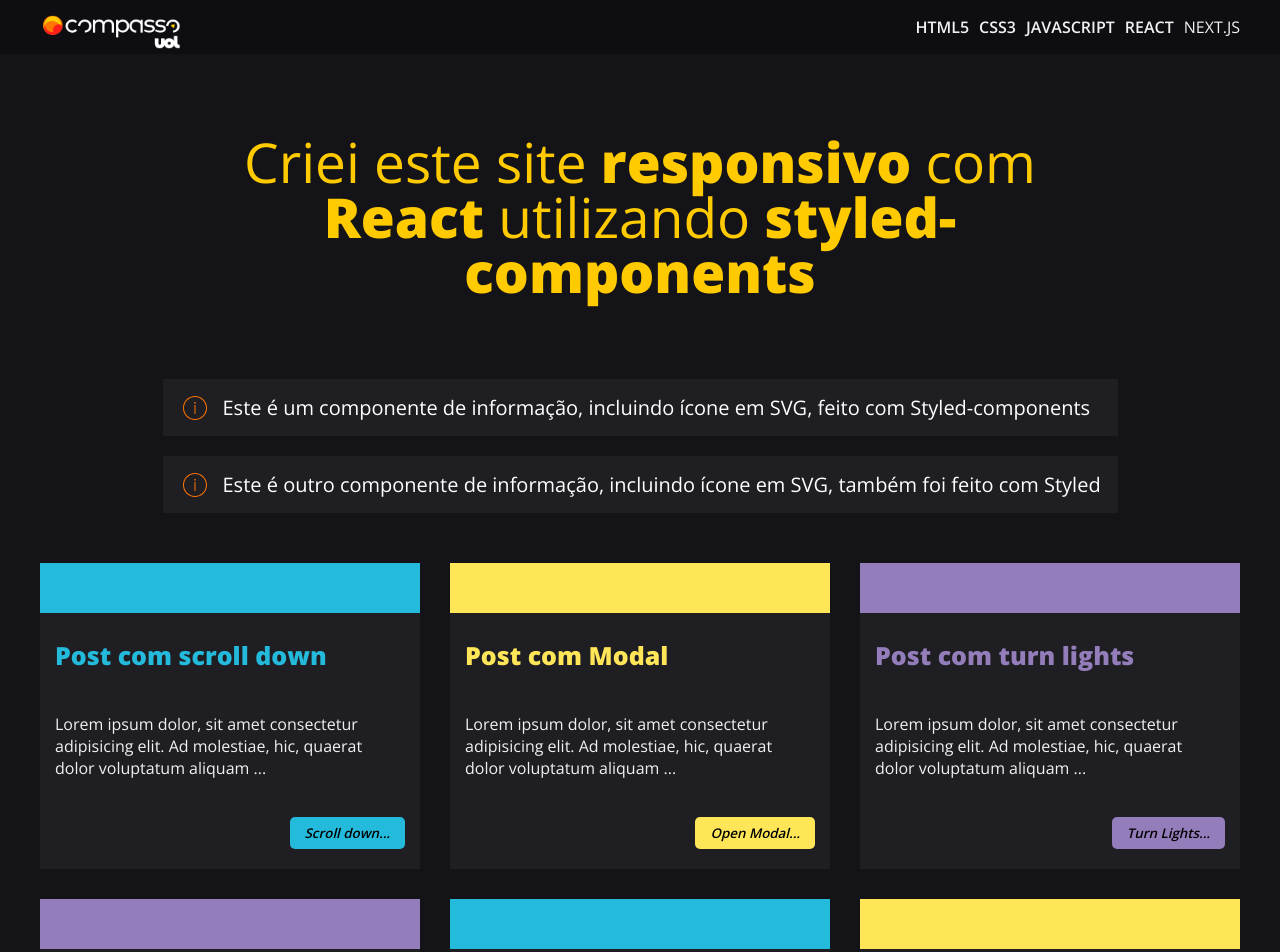
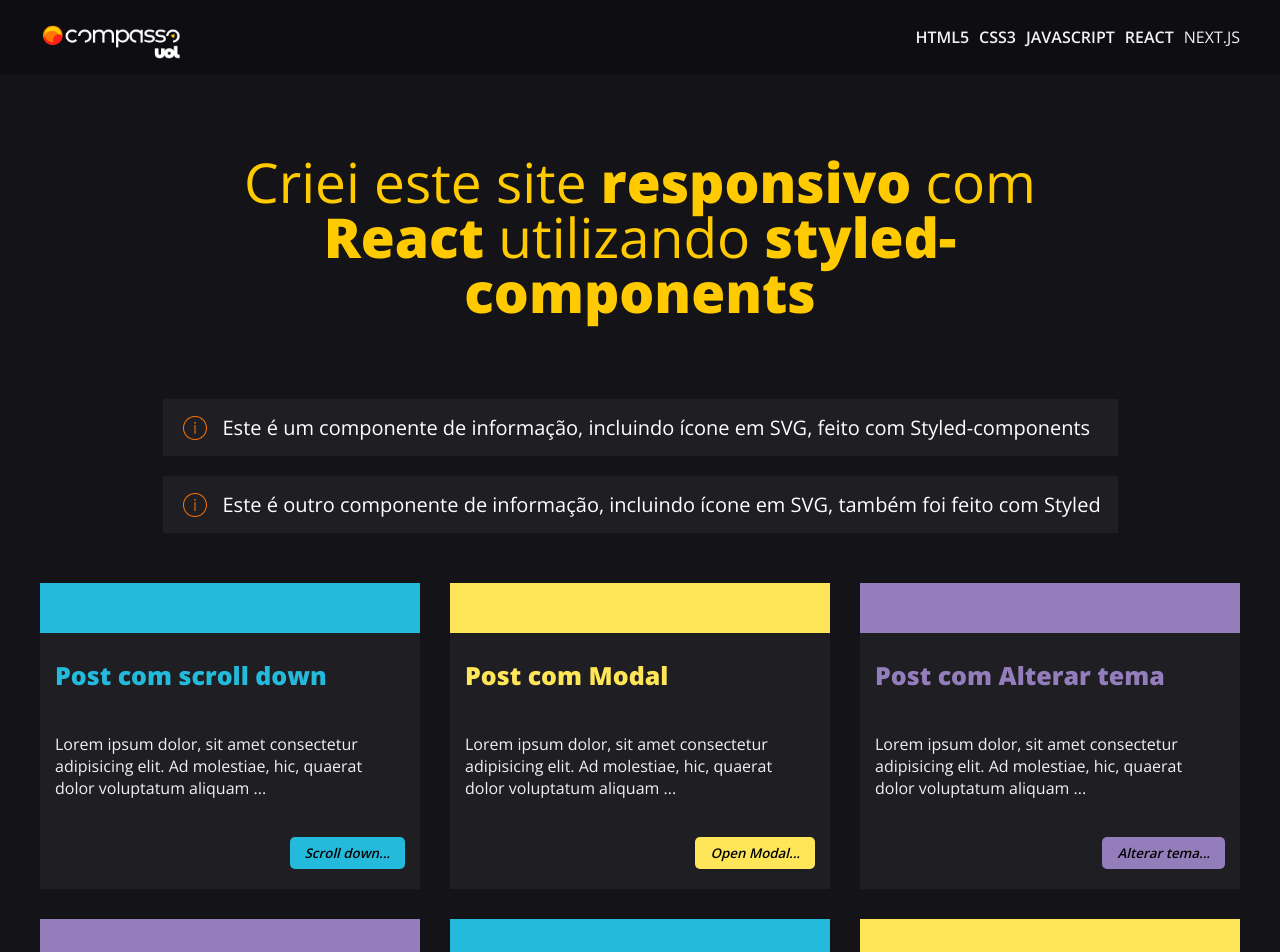
Before and after one commit to T14g/desafio-react, a React (Create React App) app: page / in a window 1280 px wide. Shown: the top 952 px of the page. Built offline with nearby package versions, Linux system fonts and the light colour scheme.

Commit message:
Styled header

```diff
--- a/src/components/header/header.styles.jsx
+++ b/src/components/header/header.styles.jsx
@@ -7,7 +7,7 @@ export const HeaderContainer = styled.header`
 export const InnerContainer = styled.div`
     max-width: 1200px;
     margin: 0 auto;
-    padding: 0 15px;
+    padding: 10px 15px;
 
     &::after{
         display: table:
--- a/src/components/post-grid/post-grid.component.jsx
+++ b/src/components/post-grid/post-grid.component.jsx
@@ -58,7 +58,7 @@ const PostGrid = ({ actions }) => {
             expandable: false
         },
         {
-            title: "Post com turn lights",
+            title: "Post com Alterar tema",
             content: `Lorem ipsum dolor, sit amet
             consectetur adipisicing elit. Ad molestiae,
             hic, quaerat dolor voluptatum aliquam
@@ -77,13 +77,13 @@ const PostGrid = ({ actions }) => {
             unde mollitia reiciendis explicabo bla
             nditiis est ipsum nobis praesentium.
             Id iure et quo soluta. Minima?`,
-            button: 'Turn Lights...',
+            button: 'Alterar tema...',
             class: 'purple',
             fn: turnLights,
             expandable: false
         },
         {
-            title: "Post com turn lights",
+            title: "Post com Alterar tema",
             content: `Lorem ipsum dolor, sit amet
             consectetur adipisicing elit. Ad molestiae,
             hic, quaerat dolor voluptatum aliquam
@@ -102,7 +102,7 @@ const PostGrid = ({ actions }) => {
             unde mollitia reiciendis explicabo bla
             nditiis est ipsum nobis praesentium.
             Id iure et quo soluta. Minima?`,
-            button: 'Turn Lights...',
+            button: 'Alterar tema...',
             class: 'purple',
             fn: turnLights,
             expandable: false
--- a/src/components/sidebar/sidebar.styles.jsx
+++ b/src/components/sidebar/sidebar.styles.jsx
@@ -24,7 +24,7 @@ export const Container = styled.div`
 
 export const Button = styled.button`
     position: absolute;
-    top: 10px;
+    top: 20px;
     right: 15px;
     width: 40px;
     height: 35px;
```
